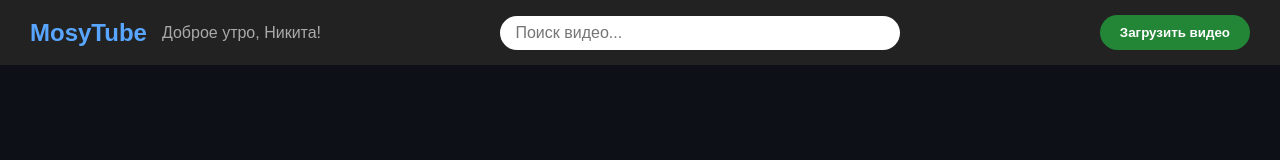
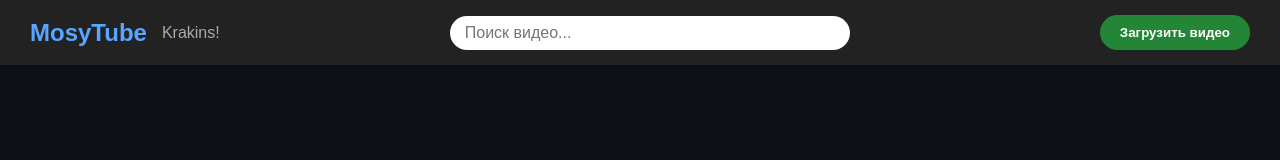
Before and after one commit to Donetto3/mosy, a plain HTML site: page index.html in a window 1280 px wide. Drawn offline with Linux system fonts and the light colour scheme; no server answers.

Commit message:
Add files via upload

```diff
--- a/index.html
+++ b/index.html
@@ -79,7 +79,7 @@
 <header>
   <div style="display:flex; align-items:center;">
     <h1>MosyTube</h1>
-    <div id="greeting">Доброе утро, Никита!</div>
+    <div id="greeting">Krakins!</div>
   </div>
   <input type="search" id="search-input" placeholder="Поиск видео..." aria-label="Поиск видео" />
   <button id="upload-btn" aria-haspopup="dialog">Загрузить видео</button>
```
